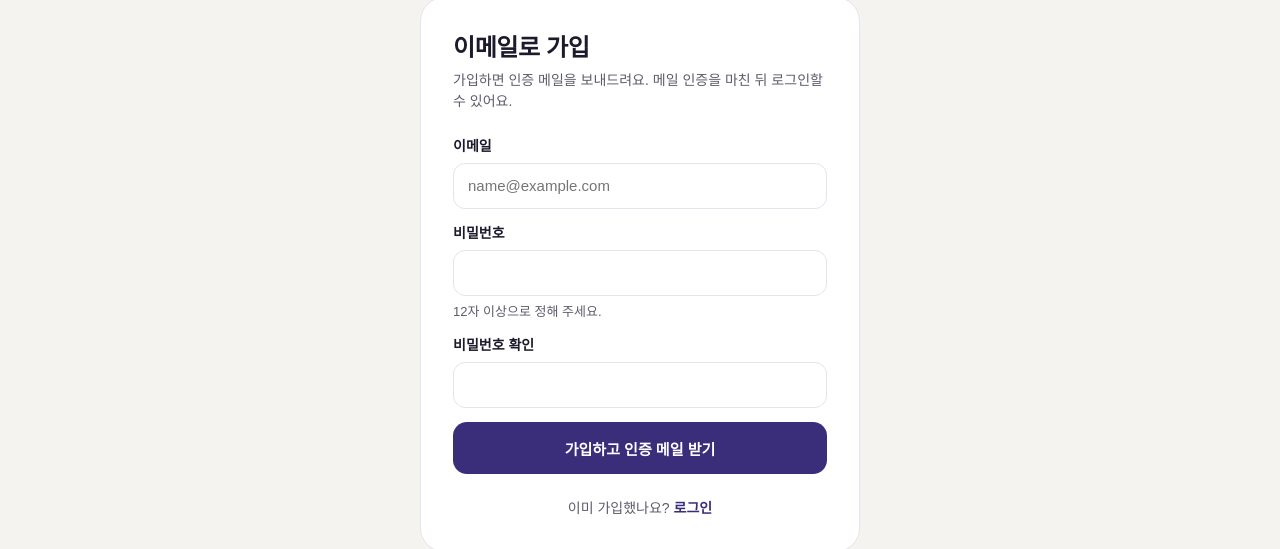
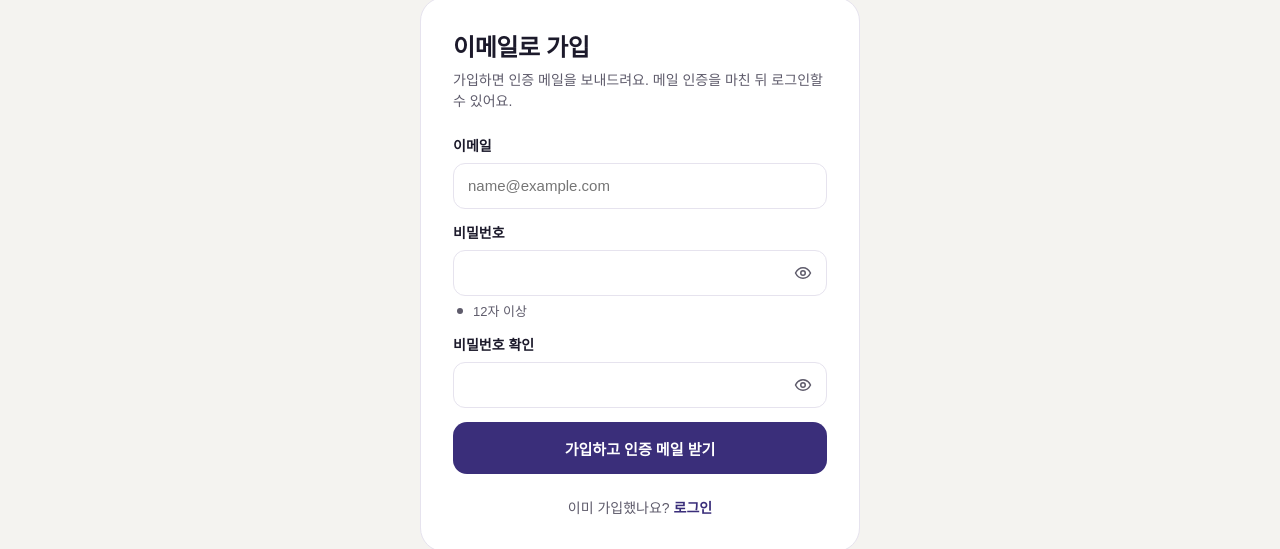
Before and after one commit to CHECKIT-AI/CHECKIT_FE, a React (Vite) app: page /login in a window 1280 px wide. Both pictures are taken after a click on the button "이메일로 가입하기". Shown: the part 127-676 px from the top of the page. Built offline with nearby package versions, Linux system fonts and the light colour scheme; no server answers; a web font is replaced by a local one.

Commit message:
feat: 비밀번호 설정 관리 기능 추가

```diff
--- /dev/null
+++ b/src/components/PasswordField.tsx
@@ -0,0 +1,55 @@
+import { useId, useState, type KeyboardEvent, type ReactNode } from 'react'
+import { EyeIcon, EyeOffIcon } from './icons'
+
+type Props = {
+  label: string
+  value: string
+  onChange: (value: string) => void
+  autoComplete: 'current-password' | 'new-password'
+  maxLength: number
+  /** 입력칸 아래 안내·확인 표시 */
+  children?: ReactNode
+}
+
+/** 비밀번호 입력칸: 보기/숨기기 버튼, Caps Lock 안내 */
+function PasswordField({ label, value, onChange, autoComplete, maxLength, children }: Props) {
+  const id = useId()
+  const [shown, setShown] = useState(false)
+  const [capsLock, setCapsLock] = useState(false)
+
+  const checkCaps = (e: KeyboardEvent<HTMLInputElement>) => setCapsLock(e.getModifierState('CapsLock'))
+
+  return (
+    <div className="login-form__field">
+      <label htmlFor={id}>{label}</label>
+      <div className="pw">
+        <input
+          id={id}
+          type={shown ? 'text' : 'password'}
+          autoComplete={autoComplete}
+          maxLength={maxLength}
+          value={value}
+          onChange={(e) => onChange(e.target.value)}
+          onKeyDown={checkCaps}
+          onKeyUp={checkCaps}
+          onBlur={() => setCapsLock(false)}
+          spellCheck={false}
+          autoCapitalize="off"
+        />
+        <button
+          type="button"
+          className="pw__toggle"
+          aria-label={shown ? `${label} 숨기기` : `${label} 보기`}
+          aria-pressed={shown}
+          onClick={() => setShown((v) => !v)}
+        >
+          {shown ? <EyeOffIcon size={18} /> : <EyeIcon size={18} />}
+        </button>
+      </div>
+      {capsLock && <small className="pw__caps">Caps Lock이 켜져 있어요.</small>}
+      {children}
+    </div>
+  )
+}
+
+export default PasswordField
--- a/src/components/icons.tsx
+++ b/src/components/icons.tsx
@@ -118,3 +118,23 @@ export function ChatIcon(props: IconProps) {
     </Svg>
   )
 }
+
+export function EyeIcon(props: IconProps) {
+  return (
+    <Svg {...props}>
+      <path d="M2 12s3.5-7 10-7 10 7 10 7-3.5 7-10 7S2 12 2 12z" />
+      <circle cx="12" cy="12" r="3" />
+    </Svg>
+  )
+}
+
+export function EyeOffIcon(props: IconProps) {
+  return (
+    <Svg {...props}>
+      <path d="M10.6 5.1A10.4 10.4 0 0 1 12 5c6.5 0 10 7 10 7a17.6 17.6 0 0 1-3.2 4.2" />
+      <path d="M6.6 6.6C3.8 8.4 2 12 2 12s3.5 7 10 7a9.7 9.7 0 0 0 5.4-1.6" />
+      <path d="M9.9 9.9a3 3 0 0 0 4.2 4.2" />
+      <path d="M3 3l18 18" />
+    </Svg>
+  )
+}
--- a/src/pages/LoginPage.css
+++ b/src/pages/LoginPage.css
@@ -183,3 +183,85 @@
   white-space: pre-line;
   line-height: 1.6;
 }
+
+/* 비밀번호 입력칸 */
+.pw {
+  position: relative;
+  display: flex;
+}
+
+.pw input {
+  flex: 1;
+  min-width: 0;
+  padding-right: 48px;
+}
+
+.pw__toggle {
+  position: absolute;
+  top: 50%;
+  right: 6px;
+  transform: translateY(-50%);
+  width: 36px;
+  height: 36px;
+  display: inline-flex;
+  align-items: center;
+  justify-content: center;
+  border: 0;
+  border-radius: 8px;
+  background: none;
+  color: var(--muted);
+  cursor: pointer;
+}
+
+.pw__toggle:hover {
+  background: var(--line2);
+  color: var(--ink);
+}
+
+.pw__toggle:focus-visible {
+  outline: 3px solid var(--accent-line);
+}
+
+.login-form__field .pw__caps {
+  color: var(--amber);
+  font-weight: 600;
+}
+
+.pw-rules {
+  list-style: none;
+  margin: 0;
+  padding: 0;
+}
+
+.pw-rule {
+  display: flex;
+  align-items: center;
+  gap: 6px;
+  font-size: 13px;
+  font-weight: 400;
+  color: var(--muted);
+}
+
+.pw-rule.is-ok {
+  color: var(--green);
+  font-weight: 600;
+}
+
+.pw-rule.is-bad {
+  color: var(--red);
+  font-weight: 600;
+}
+
+.pw-rule__dot {
+  width: 14px;
+  display: inline-flex;
+  justify-content: center;
+}
+
+.pw-rule__dot::before {
+  content: '';
+  width: 6px;
+  height: 6px;
+  border-radius: 50%;
+  background: currentColor;
+}
--- a/src/pages/LoginPage.tsx
+++ b/src/pages/LoginPage.tsx
@@ -1,4 +1,4 @@
-import { useState, type FormEvent } from 'react'
+import { useState, type FormEvent, type ReactNode } from 'react'
 import { Navigate, useLocation, useNavigate } from 'react-router'
 import {
   PASSWORD_MAX,
@@ -16,7 +16,8 @@ import { safeReturnPath } from '../auth/returnPath'
 import type { OAuthStartResponse } from '../types/api'
 import { useAuth } from '../auth/useAuth'
 import { AuthLoading } from '../components/AuthGate'
-import { GoogleIcon, KakaoIcon } from '../components/icons'
+import { CheckIcon, GoogleIcon, KakaoIcon } from '../components/icons'
+import PasswordField from '../components/PasswordField'
 import './LoginPage.css'
 
 type LoginReason = 'upload' | 'analyze' | 'reports' | 'expired'
@@ -37,6 +38,17 @@ function startErrorMessage(err: unknown) {
   return errorMessage(err, '로그인을 시작하지', {
     OAUTH_NOT_CONFIGURED: '지금은 소셜 로그인을 쓸 수 없어요.\n이메일로 로그인하거나 잠시 후 다시 시도해 주세요.',
   })
+}
+
+/** 비밀번호 조건 한 줄: 맞으면 초록 체크, 틀렸다고 확실하면(bad) 빨강, 아직이면 회색 */
+function Rule({ ok, bad = false, children }: { ok: boolean; bad?: boolean; children: ReactNode }) {
+  return (
+    <li className={`pw-rule ${ok ? 'is-ok' : bad ? 'is-bad' : ''}`}>
+      {ok ? <CheckIcon size={14} /> : <span className="pw-rule__dot" aria-hidden="true" />}
+      {children}
+      <span className="sr-only">{ok ? ' (충족)' : ' (미충족)'}</span>
+    </li>
+  )
 }
 
 function LoginPage() {
@@ -232,28 +244,37 @@ function LoginPage() {
               placeholder="name@example.com"
             />
           </label>
-          <label className="login-form__field">
-            <span>비밀번호</span>
-            <input
-              type="password"
-              autoComplete={isSignup ? 'new-password' : 'current-password'}
+          <PasswordField
+            label="비밀번호"
+            value={password}
+            onChange={setPassword}
+            autoComplete={isSignup ? 'new-password' : 'current-password'}
+            maxLength={PASSWORD_MAX}
+          >
+            {isSignup && (
+              <ul className="pw-rules" aria-live="polite">
+                <Rule ok={password.length >= PASSWORD_MIN}>
+                  {PASSWORD_MIN}자 이상{password ? ` (지금 ${password.length}자)` : ''}
+                </Rule>
+              </ul>
+            )}
+          </PasswordField>
+          {isSignup && (
+            <PasswordField
+              label="비밀번호 확인"
+              value={password2}
+              onChange={setPassword2}
+              autoComplete="new-password"
               maxLength={PASSWORD_MAX}
-              value={password}
-              onChange={(e) => setPassword(e.target.value)}
-            />
-            {isSignup && <small>{PASSWORD_MIN}자 이상으로 정해 주세요.</small>}
-          </label>
-          {isSignup && (
-            <label className="login-form__field">
-              <span>비밀번호 확인</span>
-              <input
-                type="password"
-                autoComplete="new-password"
-                maxLength={PASSWORD_MAX}
-                value={password2}
-                onChange={(e) => setPassword2(e.target.value)}
-              />
-            </label>
+            >
+              {password2 && (
+                <ul className="pw-rules" aria-live="polite">
+                  <Rule ok={password === password2} bad={password !== password2}>
+                    {password === password2 ? '비밀번호가 일치해요' : '비밀번호가 일치하지 않아요'}
+                  </Rule>
+                </ul>
+              )}
+            </PasswordField>
           )}
 
           {error && (
```
